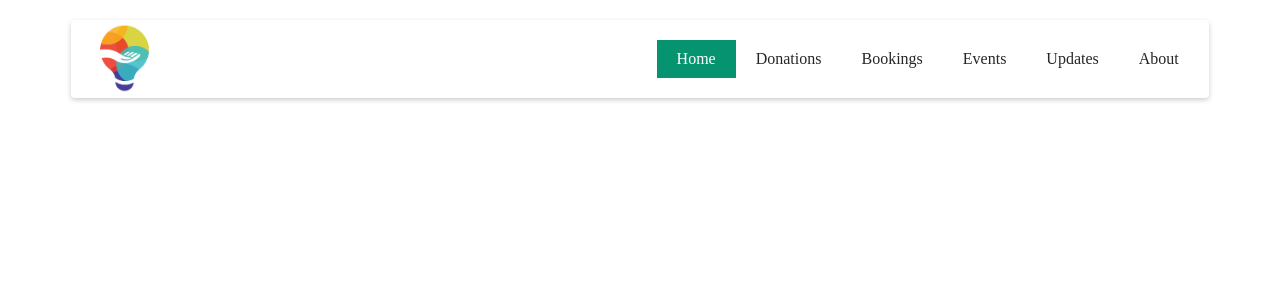
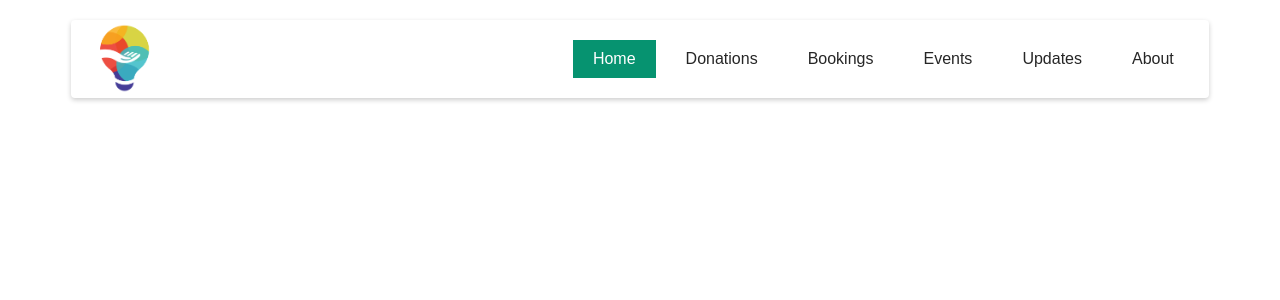
Before and after one commit to BigMoneyKirk/KEUPoetry, an Angular app: page /home in a window 1280 px wide. Shown: the top 300 px of the page. Built offline with nearby package versions, Linux system fonts and the light colour scheme.

Commit message:
Added margin to the nav-bar items

```diff
--- a/src/app/tabs/home/home.component.scss
+++ b/src/app/tabs/home/home.component.scss
@@ -75,10 +75,11 @@ nav ul li {
 
 nav ul li a {
     display: block;
-    margin: 10px 0;
+    margin: 10px 5px;
     padding: 10px 20px;
     text-decoration: none;
     color: #262626;
+    font-family: sans-serif;
 }
 
 nav ul li a.active,
```
Also changed, not shown: 1 other file (tests, documents, lock files or other folders).
